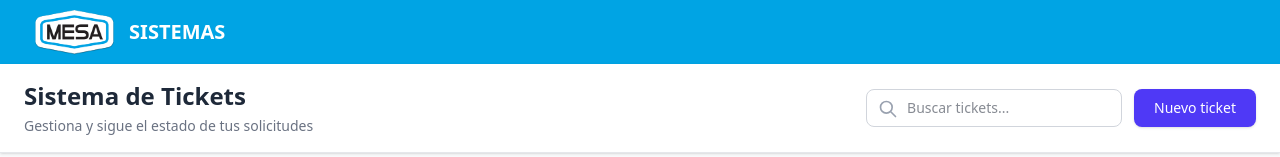
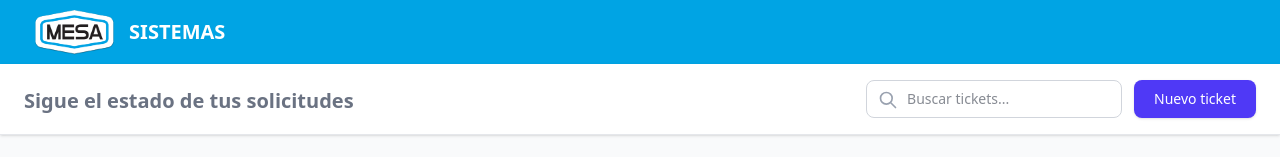
Before and after one commit to Manufacturas-Especializadas/Tickets-Frontend, a React (Vite) app: page / in a window 1280 px wide. Shown: the top 157 px of the page. Built offline with nearby package versions, Linux system fonts and the light colour scheme; no server answers.

Commit message:
Titulo más general

```diff
--- a/src/pages/HomePage/HomeIndex.tsx
+++ b/src/pages/HomePage/HomeIndex.tsx
@@ -79,11 +79,8 @@ export const HomeIndex = () => {
                 <header className="bg-white shadow-sm border-b border-gray-200 px-6 py-4">
                     <div className="flex flex-col sm:flex-row sm:items-center sm:justify-between gap-4">
                         <div>
-                            <h1 className="text-2xl font-bold text-gray-800">
-                                Sistema de Tickets
-                            </h1>
-                            <p className="text-sm text-gray-500 mt-1">
-                                Gestiona y sigue el estado de tus solicitudes
+                            <p className="text-xl text-gray-500 mt-1 font-bold">
+                                Sigue el estado de tus solicitudes
                             </p>
                         </div>
 
```
